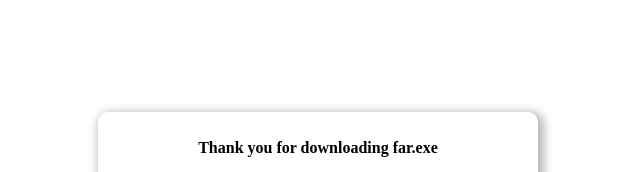
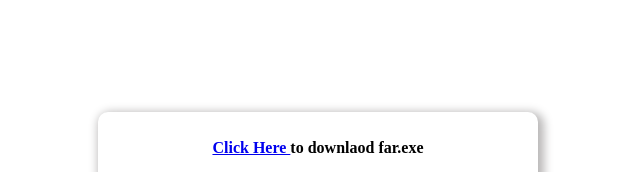
Before and after one commit to basu-dev/far-A-command-prompt-text-viewer-like-cat-for-linux, a plain HTML site: page download/index.html in a window 1280 px wide. Shown: the part 106-278 px from the top of the page, without its empty margins (322-962 px from the left). Drawn offline with Linux system fonts and the light colour scheme.

Commit message:
ui changed

```diff
--- a/download/index.html
+++ b/download/index.html
@@ -26,16 +26,17 @@
             box-shadow:3px 3px 10px 3px rgb(184, 182, 182);
             border-radius: 10px;
         }
-        main #cover{
+        main #link{
             font-weight: 600;
         }
 
     </style>
 </head>
 <body>
-    <img src="far.exe">
     <main>
-        <div id="cover">Thank you for downloading far.exe</div>
+        <div id="link">
+           <a href="far.exe"> Click Here </a>to downlaod far.exe
+        </div>
         <p>After download is complete, put the path of the exe to environment variable.</p>
     </main>
 </body>
```
